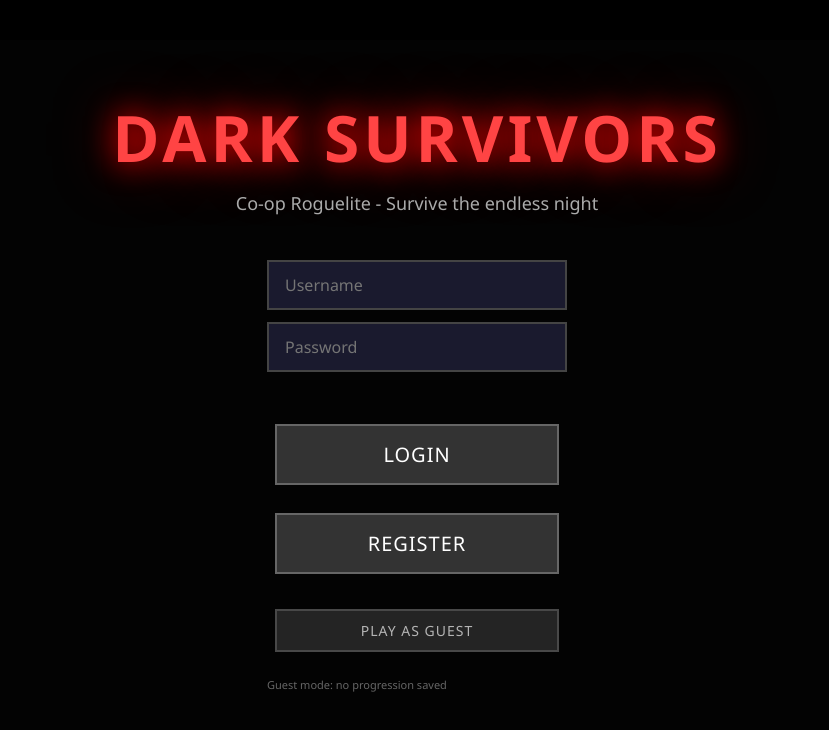
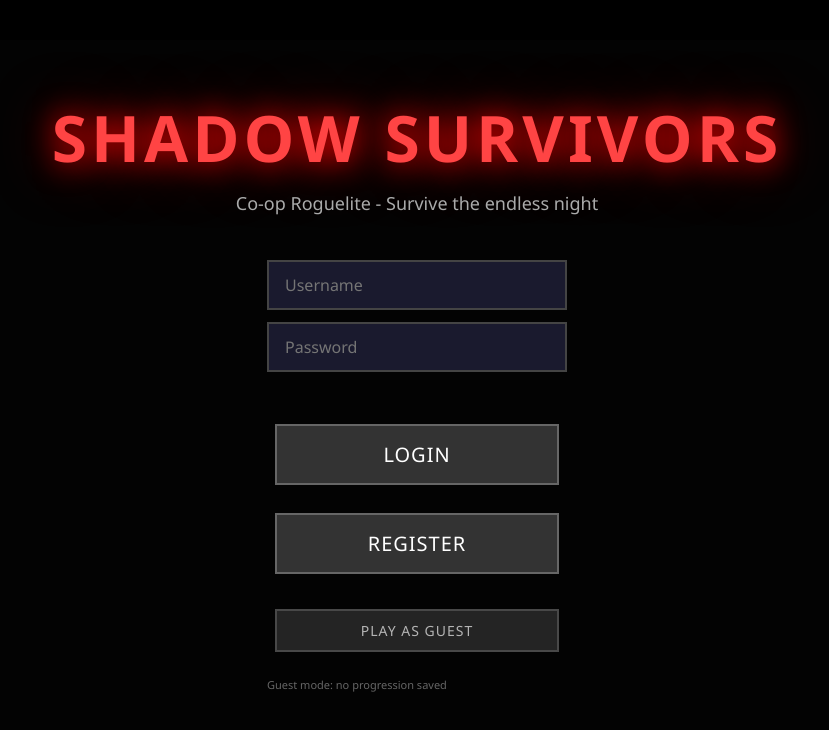
Before and after one commit to shadowdoggie/shadow-survivors, a website: page public/index.html in a window 1280 px wide. Shown: the whole page, without its empty margins (223-1052 px from the left). Drawn offline with Linux system fonts and the light colour scheme.

Commit message:
Fix remaining DARK SURVIVORS references to SHADOW SURVIVORS

```diff
--- a/public/index.html
+++ b/public/index.html
@@ -319,7 +319,7 @@ h2.sub { font-size: 18px; color: #aaa; margin-bottom: 30px; font-weight: normal;
 
     <!-- AUTH SCREEN -->
     <div id="auth-screen" class="screen-overlay active">
-        <h1>DARK SURVIVORS</h1>
+        <h1>SHADOW SURVIVORS</h1>
         <h2 class="sub">Co-op Roguelite - Survive the endless night</h2>
         <div id="login-form" class="auth-form">
             <input type="text" id="login-user" placeholder="Username" maxlength="20" autocomplete="off">
@@ -334,7 +334,7 @@ h2.sub { font-size: 18px; color: #aaa; margin-bottom: 30px; font-weight: normal;
 
     <!-- MAIN MENU (after login) -->
     <div id="main-menu" class="screen-overlay">
-        <h1>DARK SURVIVORS</h1>
+        <h1>SHADOW SURVIVORS</h1>
         <div style="color:#aaa;margin-bottom:5px;">Welcome, <span id="menu-username" style="color:#ffdd44;"></span></div>
         <div class="gold-display" id="menu-gold">Gold: 0</div>
         <div style="color:#888;font-size:13px;margin-bottom:20px;">Account Level: <span id="menu-acclevel" style="color:#aaa;">1</span></div>
@@ -527,7 +527,7 @@ h2.sub { font-size: 18px; color: #aaa; margin-bottom: 30px; font-weight: normal;
 
 <script>
 // ============================================================
-// DARK SURVIVORS CLIENT - Co-op Multiplayer
+// SHADOW SURVIVORS CLIENT - Co-op Multiplayer
 // ============================================================
 
 // --- STATE ---
```
Also changed, not shown: changelog.md.
